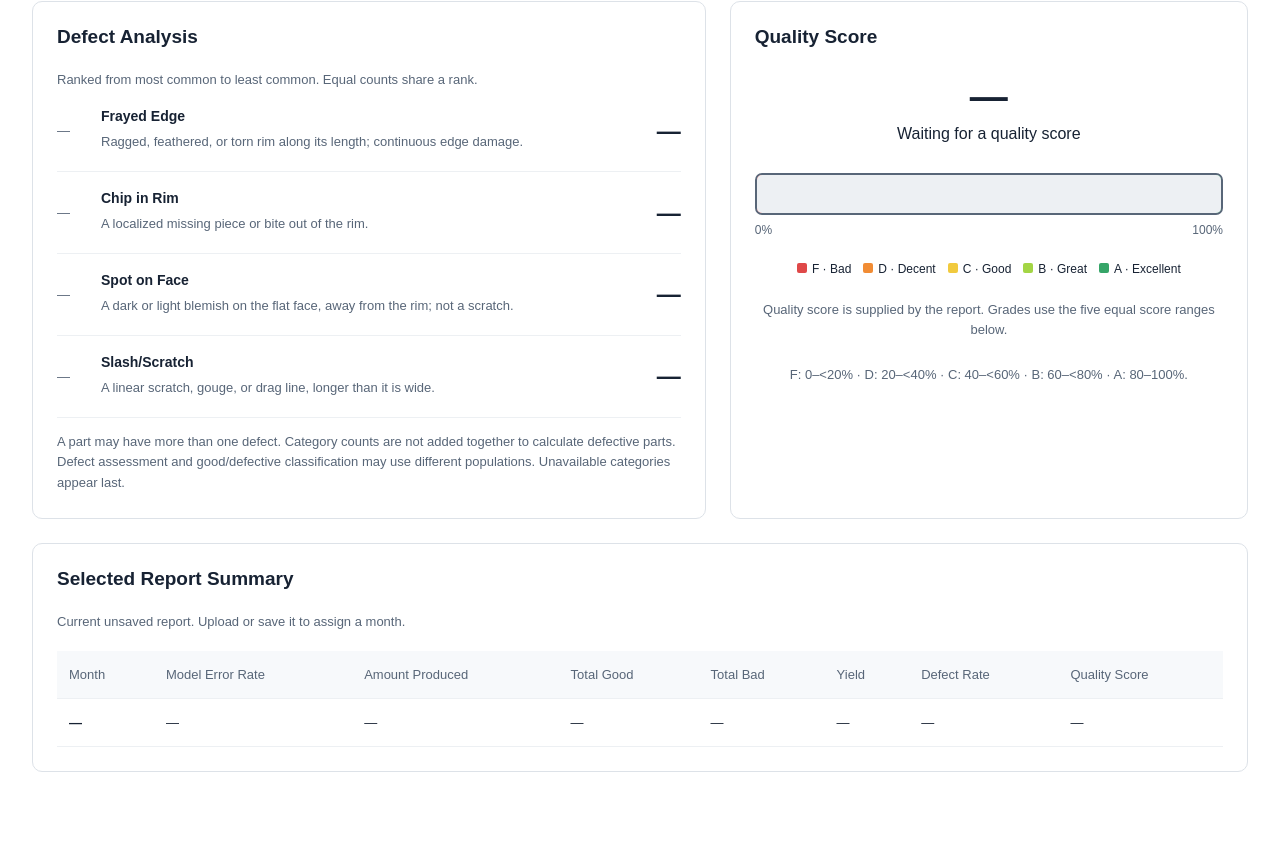
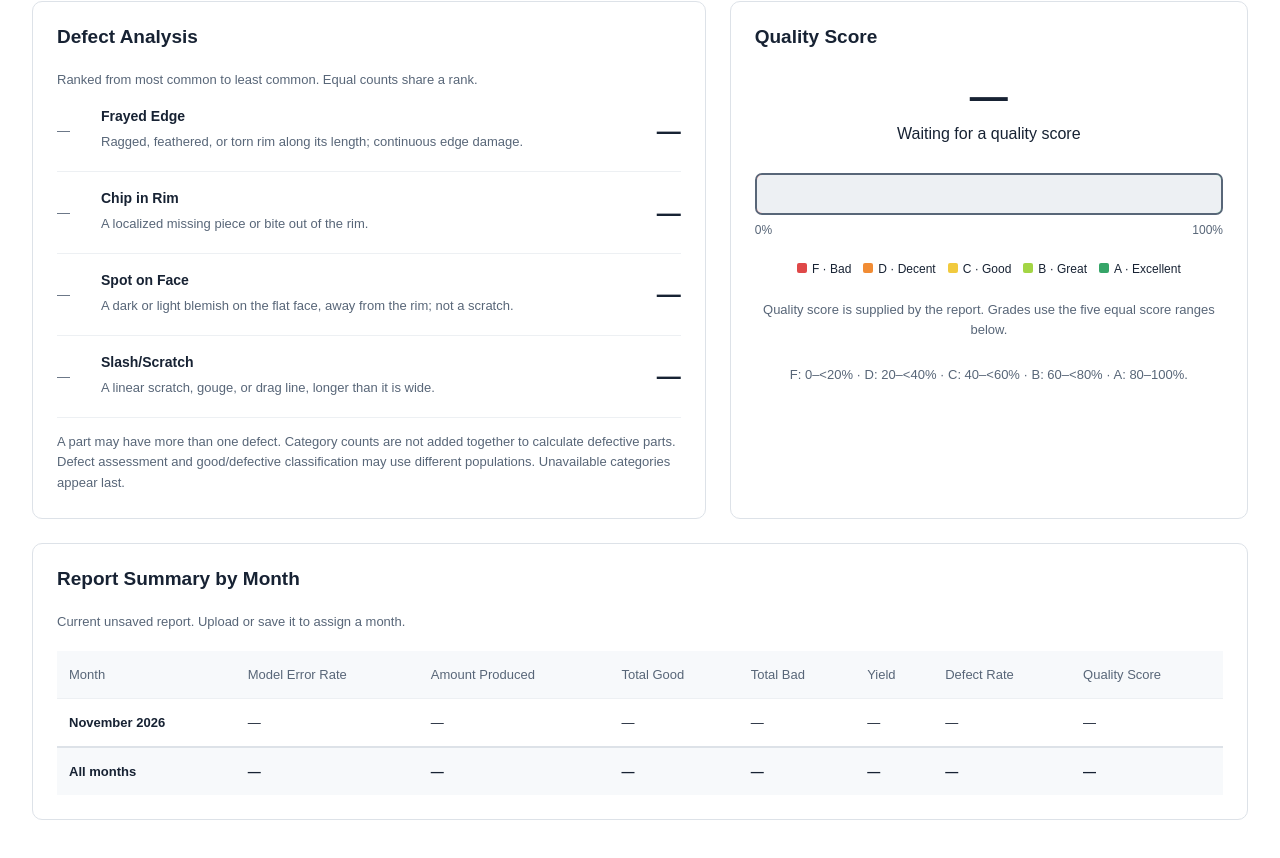
Before and after one commit to Ryan-Remar/AI-Manufacturing-UI---Frontend, a plain HTML site: page index.html in a window 1280 px wide. Shown: the part 801-1659 px from the top of the page. Drawn offline with Linux system fonts and the light colour scheme.

Commit message:
Updated frontend to show all loaded months on bottom table. Updated README

```diff
--- a/app.js
+++ b/app.js
@@ -102,6 +102,114 @@
   function hasData(value) {
     return Object.values(value).some(v => v !== null && (typeof v === "number" || (typeof v === "object" && hasData(v))));
   }
+  function sumValues(values) {
+    const available = values.filter(value => value !== null && value !== undefined);
+    return available.length ? available.reduce((sum, value) => sum + value, 0) : null;
+  }
+  function weightedAverage(values, weights) {
+    const pairs = values.map((value, index) => ({value, weight: weights[index]}))
+      .filter(pair => pair.value !== null && pair.value !== undefined);
+    if (!pairs.length) return null;
+    const hasWeights = pairs.some(pair => pair.weight !== null && pair.weight > 0);
+    if (!hasWeights) return pairs.reduce((sum, pair) => sum + pair.value, 0) / pairs.length;
+    const weighted = pairs.reduce((sum, pair) => sum + pair.value * (pair.weight > 0 ? pair.weight : 1), 0);
+    const weightTotal = pairs.reduce((sum, pair) => sum + (pair.weight > 0 ? pair.weight : 1), 0);
+    return weighted / weightTotal;
+  }
+  function aggregateReportData(reportData) {
+    const productionValues = reportData.map(record => totals(record.production));
+    const total = sumValues(productionValues.map(value => value.total));
+    const good = sumValues(productionValues.map(value => value.good));
+    const bad = sumValues(productionValues.map(value => value.bad));
+    const weights = productionValues.map(value => value.total);
+    return {
+      production: {total, good, bad},
+      yield: total > 0 && good !== null ? good / total * 100 : null,
+      defectRate: total > 0 && bad !== null ? bad / total * 100 : null,
+      errorRatePct: weightedAverage(reportData.map(record => record.errorRatePct), weights),
+      qualityScore: weightedAverage(reportData.map(record => record.qualityScore), weights)
+    };
+  }
+  function summaryCell(value, percentage = false) {
+    const cell = document.createElement("td");
+    cell.textContent = percentage ? pct(value) : count(value);
+    return cell;
+  }
+  function appendSummaryRow(tbody, label, summary, selected = false) {
+    const row = document.createElement("tr");
+    if (selected) row.classList.add("selected-summary-row");
+    const heading = document.createElement("th");
+    heading.scope = "row";
+    heading.textContent = label;
+    row.append(heading,
+      summaryCell(summary.errorRatePct, true),
+      summaryCell(summary.production.total),
+      summaryCell(summary.production.good),
+      summaryCell(summary.production.bad),
+      summaryCell(summary.yield, true),
+      summaryCell(summary.defectRate, true),
+      summaryCell(summary.qualityScore, true));
+    tbody.append(row);
+  }
+  function renderMonthlySummary() {
+    const tbody = $("summary-months");
+    tbody.replaceChildren();
+    const foot = $("summary-all-months");
+    foot.replaceChildren();
+
+    if (!records.length) {
+      const label = monthLabel($("upload-month").value);
+      const summary = aggregateReportData([current]);
+      appendSummaryRow(tbody, label, {
+        ...summary,
+        production: {
+          total: totals(current.production).total,
+          good: totals(current.production).good,
+          bad: totals(current.production).bad
+        },
+        yield: totals(current.production).yield,
+        defectRate: totals(current.production).defectRate
+      });
+      const allRow = document.createElement("tr");
+      const allHeading = document.createElement("th");
+      allHeading.scope = "row";
+      allHeading.textContent = "All months";
+      allRow.append(allHeading,
+        summaryCell(current.errorRatePct, true),
+        summaryCell(totals(current.production).total),
+        summaryCell(totals(current.production).good),
+        summaryCell(totals(current.production).bad),
+        summaryCell(totals(current.production).yield, true),
+        summaryCell(totals(current.production).defectRate, true),
+        summaryCell(current.qualityScore, true));
+      foot.append(allRow);
+      return;
+    }
+
+    const monthGroups = new Map();
+    records.forEach(record => {
+      if (!monthGroups.has(record.month)) monthGroups.set(record.month, []);
+      monthGroups.get(record.month).push(record.data);
+    });
+    [...monthGroups.entries()].sort(([a], [b]) => b.localeCompare(a)).forEach(([month, monthData]) => {
+      appendSummaryRow(tbody, monthLabel(month) + (active?.month === month ? " · Selected" : ""), aggregateReportData(monthData), active?.month === month);
+    });
+
+    const allSummary = aggregateReportData(records.map(record => record.data));
+    const allRow = document.createElement("tr");
+    const allHeading = document.createElement("th");
+    allHeading.scope = "row";
+    allHeading.textContent = "All months";
+    allRow.append(allHeading,
+      summaryCell(allSummary.errorRatePct, true),
+      summaryCell(allSummary.production.total),
+      summaryCell(allSummary.production.good),
+      summaryCell(allSummary.production.bad),
+      summaryCell(allSummary.yield, true),
+      summaryCell(allSummary.defectRate, true),
+      summaryCell(allSummary.qualityScore, true));
+    foot.append(allRow);
+  }
   function month(value) {
     if (typeof value !== "string" || !/^(?!0000)\d{4}-(0[1-9]|1[0-2])$/.test(value)) throw new TypeError("Select a valid report month.");
     return value;
@@ -159,14 +267,8 @@
     if (score === null) $("quality-meter").removeAttribute("aria-valuenow");
     else $("quality-meter").setAttribute("aria-valuenow", score);
     $("quality-meter").setAttribute("aria-valuetext", grade ? pct(score) + ", " + grade.join(", ") : "Unavailable");
-    const s = current.summary;
-    const st = totals(s ? s.production : current.production);
-    put("month-total", count(st.total)); put("month-good", count(st.good)); put("month-bad", count(st.bad));
-    put("month-yield", pct(st.yield)); put("month-defect", pct(st.defectRate));
-    put("month-error", pct(s ? s.errorRatePct : current.errorRatePct));
-    put("month-quality", pct(s ? s.qualityScore : current.qualityScore));
-    put("summary-month", monthLabel(active?.month));
     put("summary-label", active ? active.label + " · " + monthLabel(active.month) : "Current unsaved report. Upload or save it to assign a month.");
+    renderMonthlySummary();
     put("data-status", hasData(current) ? (active ? "Displaying saved report: " + active.label + "." : "Displaying supplied data.") + " Unavailable values are shown as —." : "Waiting for data. No measurements are available.");
   }
 
--- a/index.html
+++ b/index.html
@@ -4,8 +4,8 @@
   <meta charset="utf-8">
   <meta name="viewport" content="width=device-width, initial-scale=1">
   <title>AI Manufacturing UI</title>
-  <link rel="stylesheet" href="styles.css">
-  <script src="app.js" defer></script>
+  <link rel="stylesheet" href="styles.css?v=2">
+  <script src="app.js?v=2" defer></script>
 </head>
 <body>
 <main>
@@ -93,12 +93,13 @@
   </div>
 
   <section aria-labelledby="summary-heading" class="panel">
-    <h2 id="summary-heading">Selected Report Summary</h2>
+    <h2 id="summary-heading">Report Summary by Month</h2>
     <p id="summary-label" class="note">No report selected.</p>
     <div class="table-wrap"><table>
-      <caption class="sr-only">Metrics for the selected report; reports are not combined into monthly totals.</caption>
+      <caption class="sr-only">Metrics grouped for every saved month, followed by an all-months total or average.</caption>
       <thead><tr><th scope="col">Month</th><th scope="col">Model Error Rate</th><th scope="col">Amount Produced</th><th scope="col">Total Good</th><th scope="col">Total Bad</th><th scope="col">Yield</th><th scope="col">Defect Rate</th><th scope="col">Quality Score</th></tr></thead>
-      <tbody><tr><th id="summary-month" scope="row">—</th><td id="month-error">—</td><td id="month-total">—</td><td id="month-good">—</td><td id="month-bad">—</td><td id="month-yield">—</td><td id="month-defect">—</td><td id="month-quality">—</td></tr></tbody>
+      <tbody id="summary-months"><tr><th scope="row">—</th><td>—</td><td>—</td><td>—</td><td>—</td><td>—</td><td>—</td><td>—</td></tr></tbody>
+      <tfoot id="summary-all-months"></tfoot>
     </table></div>
   </section>
 </main>
--- a/styles.css
+++ b/styles.css
@@ -469,6 +469,19 @@ td {
   font-variant-numeric: tabular-nums;
 }
 
+tfoot th,
+tfoot td {
+  border-bottom: 0;
+  border-top: 2px solid var(--border);
+  background: var(--table-header);
+  font-weight: 700;
+}
+
+.selected-summary-row th {
+  color: var(--text);
+  font-weight: 700;
+}
+
 /* Accessible text */
 
 .sr-only {
```
